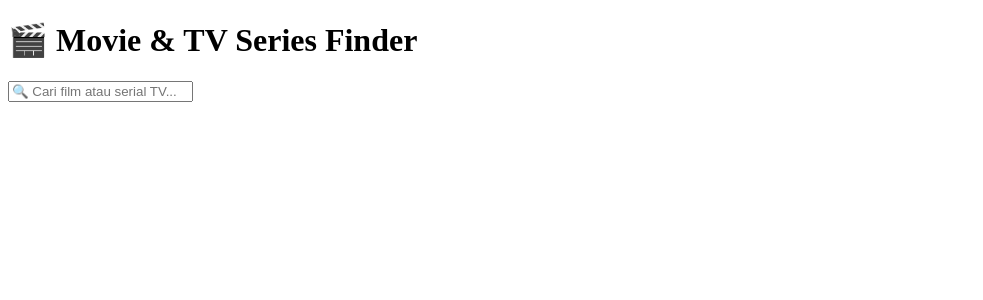
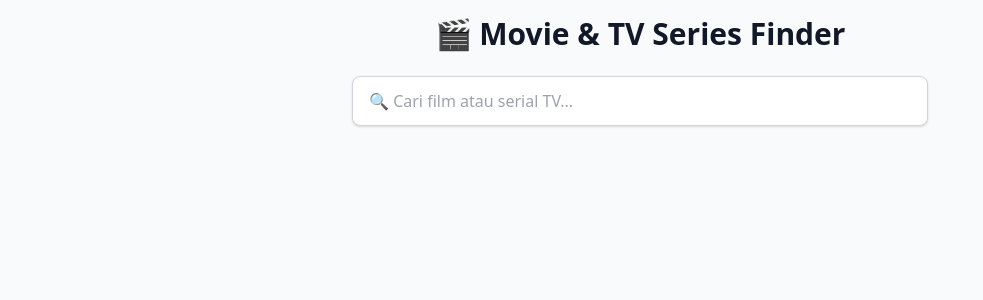
Before and after one commit to hyein89/clikme, a Next.js app: page / in a window 1280 px wide. Shown: the top 300 px of the page, without its empty margins (0-983 px from the left). Built offline with nearby package versions, Linux system fonts and the light colour scheme.

Commit message:
Create tailwind.config.js

```diff
--- /dev/null
+++ b/tailwind.config.js
@@ -0,0 +1,9 @@
+/** @type {import('tailwindcss').Config} */
+module.exports = {
+  darkMode: "class",
+  content: ["./pages/**/*.{ts,tsx}", "./components/**/*.{ts,tsx}"],
+  theme: {
+    extend: {},
+  },
+  plugins: [require("@tailwindcss/line-clamp")],
+};
```
